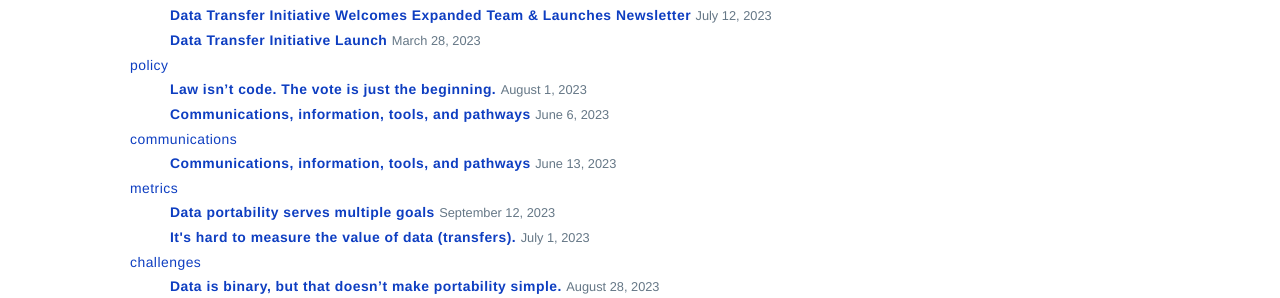
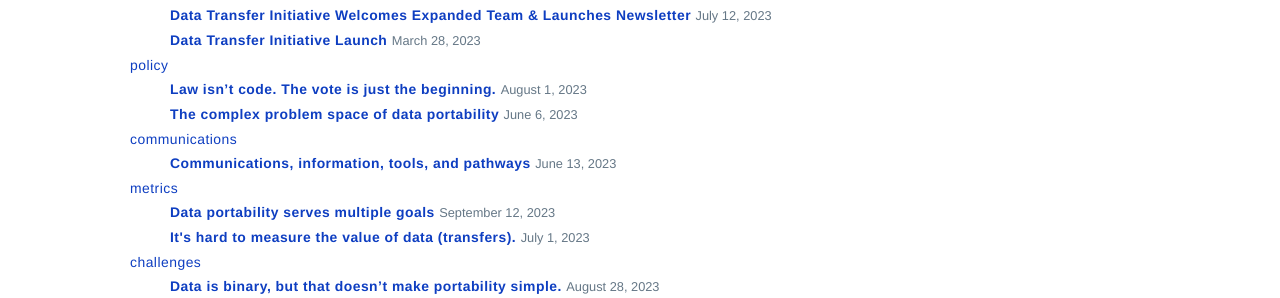
Before and after one commit to dtinit/dtinit.github.io, a Jekyll site: the page built from blog/tags.md, in a window 1280 px wide. Shown: the part 241-539 px from the top of the page. Built offline with Jekyll 4.4.1, drawn with Linux system fonts in a browser that asks for light colours; our own code applies the rules of GitHub Pages for plain Markdown files.

Commit message:
Update title of new/old article so it's not copied from other article

```diff
--- a/_posts/2023-06-6-complex-problem-space.md
+++ b/_posts/2023-06-6-complex-problem-space.md
@@ -1,5 +1,5 @@
 ---
-title: Communications, information, tools, and pathways
+title: The complex problem space of data portability
 tags: policy
 author: Chris Riley
 post-excerpt: "Articulating the landscape of portability-related problems as classic data portability, protocol interoperability, bulk data transfers, and continuous and realtime portability."
```
